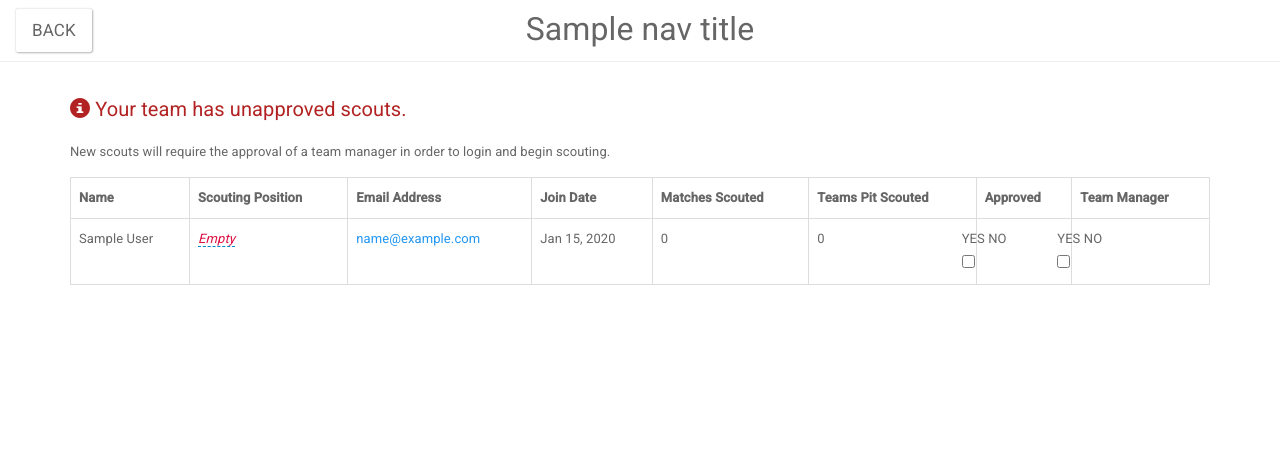
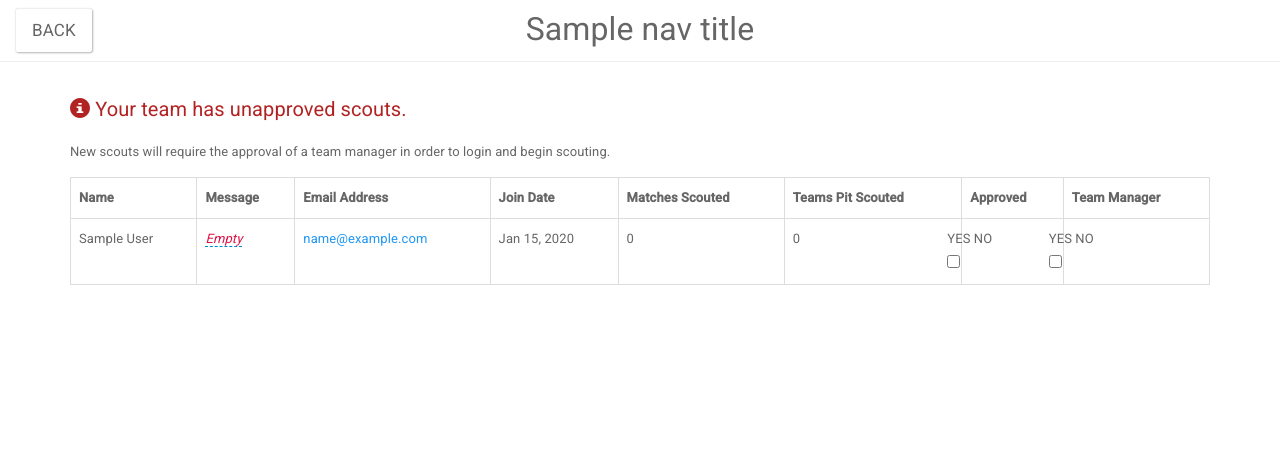
Before and after one commit to FIRST-4030/frc-scout, a Django app: template frc_scout/templates/frc_scout/manage/view_scouts.html in a window 1280 px wide. Shown: the top 458 px of the page. Run offline with Django 3.2, Linux system fonts and the light colour scheme; tables that the repository leaves empty hold one stand-in row (values such as "Sample post"); the template is opened without the code that fills it: values that come from a table or form of the project are taken from there, most other values are stand-ins (such as "Sample title", 1, 10 or a date in 2020); some libraries are stand-ins or nearby versions.

Commit message:
improved scout messaging

```diff
--- a/frc_scout/models.py
+++ b/frc_scout/models.py
@@ -31,7 +31,7 @@ class UserProfile(models.Model):
     team_manager = models.BooleanField(default=False)
     approved = models.BooleanField(default=False)
 
-    position = models.TextField(null=True)
+    message = models.TextField(null=True)
 
     def __str__(self):
         return self.user.username + " - " + self.user.get_full_name() + " - " + str(self.team.team_number)
--- a/frc_scout/templates/frc_scout/manage/view_scouts.html
+++ b/frc_scout/templates/frc_scout/manage/view_scouts.html
@@ -17,7 +17,7 @@
     <table class="table table-bordered table-responsive">
         <tr>
             <th>Name</th>
-            <th>Scouting Position</th>
+            <th>Message</th>
             <th>Email Address</th>
             <th>Join Date</th>
             <th>Matches Scouted</th>
@@ -28,7 +28,7 @@
         {% for scout in scouts %}
             <tr>
                 <td>{{ scout.first_name }}  {{ scout.last_name }}</td>
-                <td><a class="editable" href="#" data-pk="{{ scout.id }}" data-name="position">{{ scout.userprofile.position }}</a></td>
+                <td><a class="editable" href="#" data-pk="{{ scout.id }}" data-name="message">{% if scout.userprofile.message %}{{ scout.userprofile.message }}{% endif %}</a></td>
                 <td><a href="mailto:{{ scout.email }}">{{ scout.email }}</a></td>
                 <td>{{ scout.date_joined|date:"M d, Y" }}</td>
                 <td>{{ scout.match_set.all|length }}</td>
--- a/frc_scout/views/team_management_views.py
+++ b/frc_scout/views/team_management_views.py
@@ -67,8 +67,6 @@ def update_scouts(request):
 
             setattr(scout.userprofile, name, value)
 
-            print(scout.userprofile.position)
-
             scout.userprofile.save()
 
         return HttpResponse(status=200)
```
Also changed, not shown: frc_scout/templates/frc_scout/index.html (+15 -0 lines), frc_scout/migrations/0020_auto_20150210_0515.py (added).
